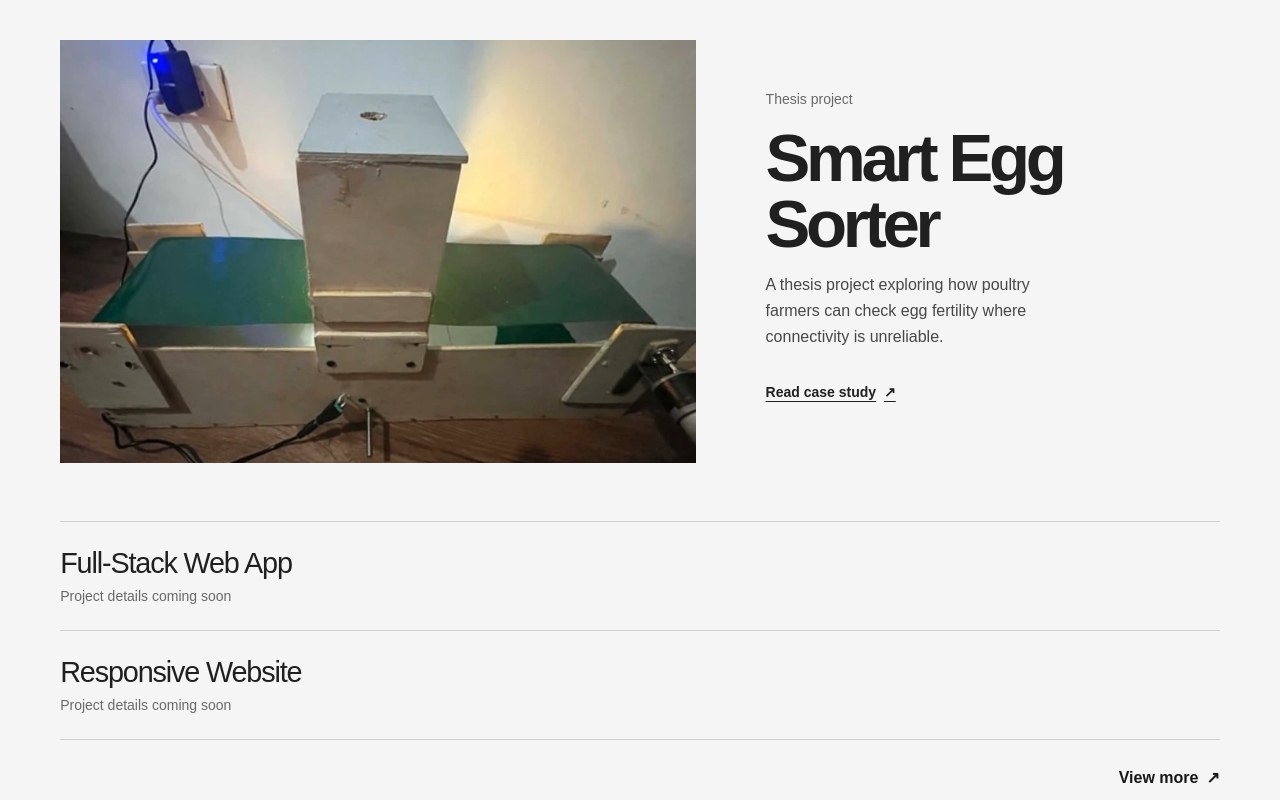
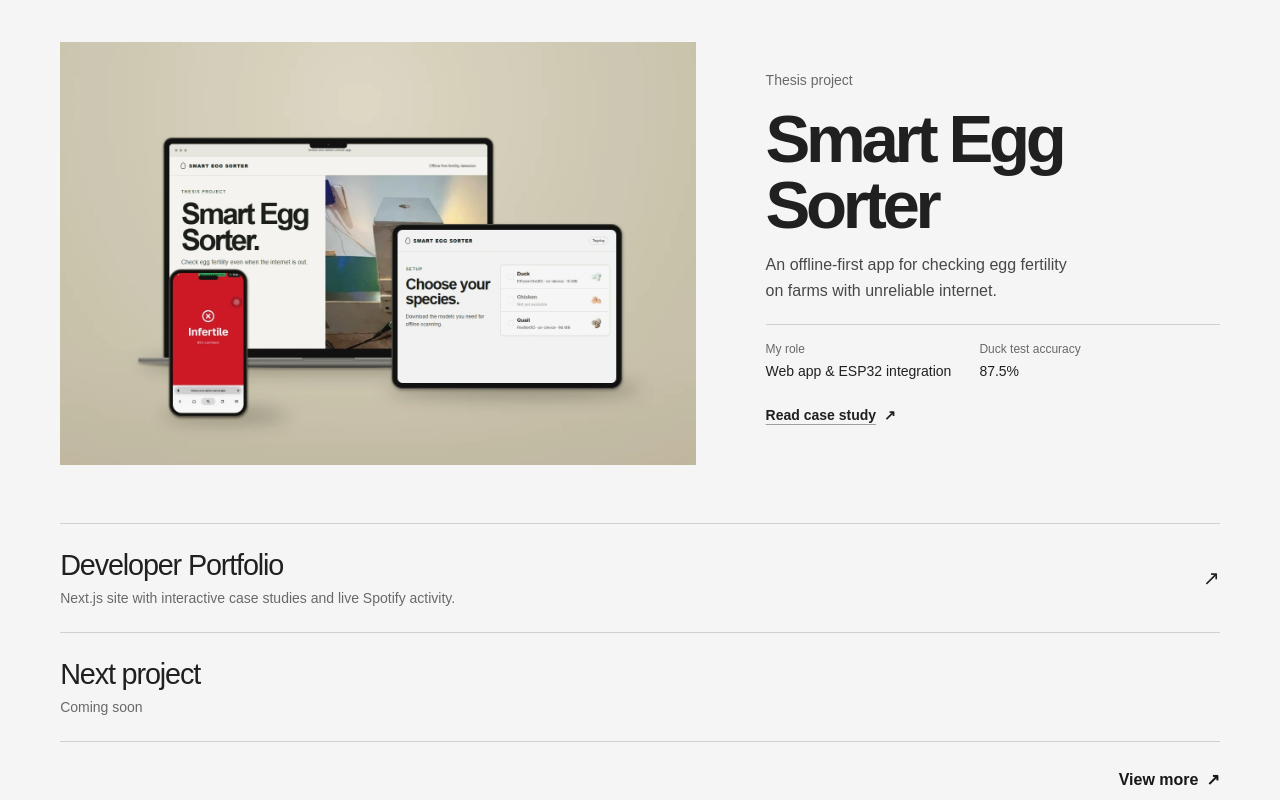
Before and after one commit to johnenabore/portfolio, a Next.js app in the folder client/: page / in a window 1280 px wide. Shown: the part 980-1780 px from the top of the page. Built offline with nearby package versions, Linux system fonts and the light colour scheme; no server answers; a web font is replaced by a local one.

Commit message:
Polish project reveals and thesis thumbnail

```diff
--- a/client/app/_components/projects/featured-project.tsx
+++ b/client/app/_components/projects/featured-project.tsx
@@ -1,36 +1,60 @@
 import Image from "next/image";
 import { smartEggSorter } from "@/data/projects";
+import { cn } from "@/lib/utils";
 import { ProjectLink } from "./project-transition";
 
+const enter = "site-motion:group-data-[reveal=waiting]/reveal:opacity-0 site-motion:group-data-[reveal=visible]/reveal:animate-section-reveal";
+
 export function FeaturedProject() {
-  const { title, description, href, image } = smartEggSorter;
+  const { title, description, href, image, contribution, duckTestAccuracy } = smartEggSorter;
 
   return (
     <article className="group/feature relative grid items-center gap-x-[6%] gap-y-6 md:grid-cols-[minmax(0,1.4fr)_minmax(0,1fr)]">
-      <div className="relative aspect-[3/2] overflow-hidden bg-[#dedbd6]">
+      <div className="relative aspect-[3/2] overflow-hidden bg-[#d3cdb9]">
+        <div className="absolute inset-0 overflow-hidden site-motion:group-data-[reveal=waiting]/reveal:opacity-0 site-motion:group-data-[reveal=visible]/reveal:animate-project-image">
           <Image
             src={image.src}
             alt={image.alt}
             fill
             sizes="(min-width: 1325px) 670px, (min-width: 768px) 52vw, 91vw"
-          className="object-cover site-motion:transition-transform site-motion:duration-700 site-motion:ease-hero-intro site-motion:group-hover/feature:scale-[1.025]"
+            className="object-cover site-motion:transition-transform site-motion:duration-700 site-motion:ease-hero-intro site-motion:group-hover/feature:scale-[1.045] site-motion:group-focus-within/feature:scale-[1.045]"
           />
+        </div>
       </div>
 
       <div className="min-w-0 md:py-4">
-        <p className="mb-3 text-sm text-ring md:mb-4">Thesis project</p>
-        <h3 className="max-w-[11ch] text-[clamp(2.25rem,5.25vw,4.85rem)] leading-[.98] font-[560] tracking-[-.065em]">
+        <p className={cn("mb-3 text-sm text-ring [--hero-slide-from:.75rem] [--section-enter-delay:.19s] md:mb-4", enter)}>
+          Thesis project
+        </p>
+        <div className="overflow-hidden pb-[.1em]">
+          <h3 className={cn("max-w-[11ch] text-[clamp(2.25rem,5.25vw,4.85rem)] leading-[.98] font-[560] tracking-[-.065em] [--section-enter-delay:.26s]", enter)}>
             {title}
           </h3>
-        <p className="mt-4 max-w-[34ch] text-sm leading-relaxed text-[#484848] sm:text-base">
+        </div>
+        <p className={cn("mt-3 max-w-[34ch] text-sm leading-relaxed text-[#484848] [--hero-slide-from:1rem] [--section-enter-delay:.35s] sm:text-base", enter)}>
           {description}
         </p>
+
+        <dl className={cn("mt-5 flex flex-wrap gap-x-7 gap-y-3 border-t border-black/15 pt-4 [--hero-slide-from:1rem] [--section-enter-delay:.43s]", enter)}>
+          <div>
+            <dt className="text-xs text-ring">My role</dt>
+            <dd className="mt-1 text-sm font-medium">{contribution}</dd>
+          </div>
+          <div>
+            <dt className="text-xs text-ring">Duck test accuracy</dt>
+            <dd className="mt-1 text-sm font-medium tabular-nums">{duckTestAccuracy}</dd>
+          </div>
+        </dl>
+
         <ProjectLink
           href={href}
           projectTitle={title}
-          className="mt-3 inline-flex min-h-11 items-center gap-2 text-sm font-semibold underline underline-offset-4 after:absolute after:inset-0 md:mt-5"
+          className="group/case-link mt-3 inline-flex min-h-11 items-center text-sm font-semibold after:absolute after:inset-0"
         >
-          Read case study <span aria-hidden="true">↗</span>
+          <span className={cn("inline-flex items-center gap-2 [--hero-slide-from:.75rem] [--section-enter-delay:.51s]", enter)}>
+            <span className="underline decoration-black/35 underline-offset-4 group-hover/feature:decoration-current group-focus-visible/case-link:decoration-current">Read case study</span>
+            <span aria-hidden="true" className="site-motion:transition-transform site-motion:duration-300 site-motion:group-hover/feature:translate-x-1 site-motion:group-hover/feature:-translate-y-1">↗</span>
+          </span>
         </ProjectLink>
       </div>
     </article>
--- /dev/null
+++ b/client/app/_components/projects/project-list-reveal.tsx
@@ -0,0 +1,47 @@
+"use client";
+
+import { useEffect, useRef, type ReactNode } from "react";
+
+export function ProjectListReveal({ children }: { children: ReactNode }) {
+  const list = useRef<HTMLDivElement>(null);
+
+  useEffect(() => {
+    const container = list.current;
+    if (!container || !("IntersectionObserver" in window)) return;
+
+    const items = container.querySelectorAll<HTMLElement>("[data-project-row]");
+    const show = (item: HTMLElement) => {
+      item.dataset.projectRow = "visible";
+      observer.unobserve(item);
+    };
+    const observer = new IntersectionObserver((entries) => {
+      for (const entry of entries) {
+        const item = entry.target as HTMLElement;
+        if (entry.isIntersecting && item.dataset.projectRow === "waiting") show(item);
+      }
+    }, { rootMargin: "0px 0px -5% 0px" });
+
+    for (const item of items) {
+      item.dataset.projectRow = "waiting";
+      observer.observe(item);
+    }
+
+    function revealFocused(event: FocusEvent) {
+      const item = event.target instanceof Element
+        ? event.target.closest<HTMLElement>('[data-project-row]')
+        : null;
+      if (!item || item.dataset.projectRow === "done") return;
+      item.dataset.projectRow = "done";
+      observer.unobserve(item);
+    }
+
+    container.addEventListener("focusin", revealFocused);
+    return () => {
+      container.removeEventListener("focusin", revealFocused);
+      observer.disconnect();
+      for (const item of items) item.setAttribute("data-project-row", "");
+    };
+  }, []);
+
+  return <div ref={list}>{children}</div>;
+}
--- a/client/app/_components/projects/project-list.tsx
+++ b/client/app/_components/projects/project-list.tsx
@@ -1,3 +1,4 @@
+import type { CSSProperties } from "react";
 import type { Project } from "@/data/projects";
 import { ProjectLink } from "./project-transition";
 
@@ -8,17 +9,22 @@ type ProjectListProps = {
 
 export function ProjectList({ projects, titleLevel: Title = "h3" }: ProjectListProps) {
   return (
-    <ul className="list-none divide-y divide-black/15 border-y border-black/15 p-0">
-      {projects.map(({ id, title, subtitle, description, href }) => (
-        <li key={id}>
-          <div className="relative grid grid-cols-[minmax(0,1fr)_auto] items-center gap-4 py-5 sm:py-6">
+    <ul className="list-none border-t border-black/15 p-0">
+      {projects.map(({ id, title, subtitle, description, href }, index) => (
+        <li
+          key={id}
+          data-project-row=""
+          className="border-b border-black/15 site-motion:data-[project-row=waiting]:opacity-0 site-motion:data-[project-row=visible]:animate-project-row"
+          style={{ "--project-row-delay": index === 1 ? "90ms" : "0ms" } as CSSProperties}
+        >
+          <div className="group/project relative grid grid-cols-[minmax(0,1fr)_auto] items-center gap-4 py-5 sm:py-6">
             <div>
               <Title className="text-[clamp(1.25rem,2.25vw,2rem)] leading-tight font-medium tracking-[-.04em]">
                 {href ? (
                   <ProjectLink
                     href={href}
                     projectTitle={title}
-                    className="underline-offset-4 after:absolute after:inset-0 hover:underline focus-visible:underline"
+                    className="underline-offset-4 after:absolute after:inset-0 group-hover/project:underline focus-visible:underline"
                   >
                     {title}
                   </ProjectLink>
@@ -26,7 +32,11 @@ export function ProjectList({ projects, titleLevel: Title = "h3" }: ProjectListP
               </Title>
               {(subtitle || description) && <p className="mt-1 text-sm text-ring">{subtitle ?? description}</p>}
             </div>
-            {href && <span aria-hidden="true" className="text-xl">↗</span>}
+            {href && (
+              <span aria-hidden="true" className="text-xl site-motion:transition-transform site-motion:duration-300 site-motion:group-hover/project:translate-x-1 site-motion:group-hover/project:-translate-y-1">
+                ↗
+              </span>
+            )}
           </div>
         </li>
       ))}
--- a/client/app/_components/projects/projects-section.tsx
+++ b/client/app/_components/projects/projects-section.tsx
@@ -6,13 +6,12 @@ import { cn } from "@/lib/utils";
 import { SectionReveal } from "../section-reveal";
 import { FeaturedProject } from "./featured-project";
 import { ProjectList } from "./project-list";
+import { ProjectListReveal } from "./project-list-reveal";
 
 const projectPreviews = [
-  { id: "preview-web-app", title: "Full-Stack Web App", subtitle: "Project details coming soon" },
-  { id: "preview-website", title: "Responsive Website", subtitle: "Project details coming soon" },
+  { id: "next-project", title: "Next project", subtitle: "Coming soon" },
+  { id: "future-project", title: "More work in progress" },
 ] satisfies readonly Project[];
-
-const reveal = "[--hero-slide-from:1.25rem] site-motion:group-data-[reveal=waiting]/reveal:opacity-0 site-motion:group-data-[reveal=visible]/reveal:animate-section-reveal";
 
 export function ProjectsSection() {
   const selected = [
@@ -22,28 +21,33 @@ export function ProjectsSection() {
 
   return (
     <SectionReveal id="projects" className={cn("min-h-svh snap-start snap-always bg-accent pb-[clamp(3rem,7vw,6rem)]", sectionFont.className)}>
-      <header className="relative grid justify-items-center overflow-hidden pt-[clamp(5rem,9.4vw,7.75rem)] site-motion:group-data-[reveal=waiting]/reveal:opacity-0 site-motion:group-data-[reveal=visible]/reveal:animate-project-heading">
-        <span aria-hidden="true" className="pointer-events-none absolute top-[clamp(1.4rem,2.45vw,2rem)] left-1/2 -translate-x-1/2 text-[clamp(3.3rem,10.3vw,10rem)] leading-none font-bold tracking-[.13em] whitespace-nowrap text-[#ededed]">
+      <header className="relative grid justify-items-center overflow-hidden pt-[clamp(5rem,9.4vw,7.75rem)]">
+        <span aria-hidden="true" className="pointer-events-none absolute top-[clamp(1.4rem,2.45vw,2rem)] left-1/2 -translate-x-1/2 text-[clamp(3.3rem,10.3vw,10rem)] leading-none font-bold tracking-[.13em] whitespace-nowrap text-[#ededed] site-motion:group-data-[reveal=waiting]/reveal:opacity-0 site-motion:group-data-[reveal=visible]/reveal:animate-project-heading">
           PORTFOLIO
         </span>
-        <h2 id="projects-title" className="relative text-center text-[clamp(2rem,4.3vw,3.5rem)] leading-[1.05] font-[520] tracking-[-.018em] uppercase">
-          /Projects
-        </h2>
+        <div className="relative overflow-hidden pb-0.5">
+          <h2 id="projects-title" className="text-center text-[clamp(2rem,4.3vw,3.5rem)] leading-[1.05] font-[520] tracking-[-.018em] uppercase [--section-enter-delay:.1s] site-motion:group-data-[reveal=waiting]/reveal:opacity-0 site-motion:group-data-[reveal=visible]/reveal:animate-section-reveal">
+            /Projects
+          </h2>
+        </div>
       </header>
 
       <div className="mx-auto mt-[clamp(2rem,4.8vw,4.5rem)] w-[90.6%] max-w-[75rem]">
-        <div className={cn(reveal, "[--section-enter-delay:.25s]")}>
-          <FeaturedProject />
-        </div>
+        <FeaturedProject />
 
-        <div className={cn(reveal, "mt-[clamp(2rem,4.5vw,4rem)] [--section-enter-delay:.4s]")}>
-          <ProjectList projects={selected} />
-        </div>
+        <div className="mt-[clamp(2rem,4.5vw,4rem)]">
+          <ProjectListReveal>
+            <ProjectList projects={selected} />
 
-        <div className={cn(reveal, "mt-4 flex justify-end [--section-enter-delay:.55s]")}>
-          <Button asChild variant="link" className="min-h-11 px-0 text-sm font-semibold sm:text-base">
-            <Link href="/projects">View more <span aria-hidden="true">↗</span></Link>
-          </Button>
+            <div data-project-row="" className="group/more mt-4 flex justify-end [--project-row-delay:160ms] site-motion:data-[project-row=waiting]:opacity-0 site-motion:data-[project-row=visible]:animate-project-row">
+              <Button asChild variant="link" className="min-h-11 px-0 text-sm font-semibold sm:text-base">
+                <Link href="/projects">
+                  View more
+                  <span aria-hidden="true" className="site-motion:transition-transform site-motion:duration-300 site-motion:group-hover/more:translate-x-1 site-motion:group-hover/more:-translate-y-1">↗</span>
+                </Link>
+              </Button>
+            </div>
+          </ProjectListReveal>
         </div>
       </div>
     </SectionReveal>
--- /dev/null
+++ b/client/app/projects/developer-portfolio/page.tsx
@@ -0,0 +1,71 @@
+import type { Metadata } from "next";
+import Link from "next/link";
+import { sectionFont } from "@/app/fonts";
+import { cn } from "@/lib/utils";
+
+const notes = [
+  {
+    id: "browsing",
+    title: "Browsing the work",
+    description: "Each project has a short summary on the homepage. The thesis case study goes deeper with a walkthrough, clips, and technical notes.",
+  },
+  {
+    id: "navigation",
+    title: "Motion and navigation",
+    description: "The homepage snaps between sections and lets you scroll freely through longer ones. Project links use a diagonal transition, and the menu includes controls for motion and sound.",
+  },
+  {
+    id: "spotify",
+    title: "A personal touch",
+    description: "The About section shows what I’m listening to on Spotify, alongside the tools I use to build projects.",
+  },
+];
+
+export const metadata: Metadata = {
+  title: "Developer Portfolio | John Enabore",
+  description: "How I built my portfolio with Next.js, TypeScript, and Tailwind CSS.",
+};
+
+export default function DeveloperPortfolioPage() {
+  return (
+    <main className={cn("min-h-svh bg-background text-foreground", sectionFont.className)}>
+      <article className="mx-auto w-[90.6%] max-w-[75rem]">
+        <nav aria-label="Project navigation" className="border-b border-black/15 py-2">
+          <Link href="/projects" className="inline-flex min-h-11 items-center gap-2 text-sm font-medium underline-offset-4 hover:underline focus-visible:underline">
+            <span aria-hidden="true">←</span> All projects
+          </Link>
+        </nav>
+
+        <header className="pt-[clamp(3rem,7vw,6rem)] pb-8 sm:pb-12">
+          <div className="overflow-hidden pb-2">
+            <h1 data-project-entry tabIndex={-1} className="max-w-[14ch] text-[clamp(2.9rem,8vw,7rem)] leading-[.95] font-[560] tracking-[-.07em] site-motion:animate-case-title">
+              Developer Portfolio
+            </h1>
+          </div>
+          <div data-project-entry className="mt-4 site-motion:animate-case-details">
+            <p className="max-w-[48ch] text-base leading-relaxed text-[#484848] sm:text-lg">
+              I built this site to share what I’m working on and show how each project came together.
+            </p>
+            <p className="mt-4 text-sm text-ring">Next.js · TypeScript · Tailwind CSS</p>
+          </div>
+        </header>
+
+        <div className="border-t border-black/15 pb-[clamp(3rem,8vw,7rem)]">
+          {notes.map(({ id, title, description }) => (
+            <section
+              key={id}
+              id={id}
+              className="grid gap-2 border-b border-black/15 py-5 sm:grid-cols-[minmax(0,1fr)_minmax(0,2fr)] sm:gap-8 sm:py-6"
+            >
+              <h2 className="text-xl font-medium tracking-tight">{title}</h2>
+              <p className="max-w-[56ch] text-sm leading-relaxed text-[#484848] sm:text-base">{description}</p>
+            </section>
+          ))}
+          <Link href="/#projects" className="mt-4 inline-flex min-h-11 items-center gap-2 text-sm font-semibold underline underline-offset-4">
+            Back to portfolio <span aria-hidden="true">↗</span>
+          </Link>
+        </div>
+      </article>
+    </main>
+  );
+}
--- a/client/app/projects/smart-egg-sorter/page.tsx
+++ b/client/app/projects/smart-egg-sorter/page.tsx
@@ -83,7 +83,7 @@ export default function SmartEggSorterPage() {
           </header>
 
           <div data-project-entry className="mt-10 grid gap-3 border-y border-border py-4 text-sm site-motion:animate-case-meta sm:grid-cols-3 sm:gap-5">
-            <p><span className="mr-2 text-ring">Role</span> Web app and device integration</p>
+            <p><span className="mr-2 text-ring">Role</span> {smartEggSorter.contribution}</p>
             <p><span className="mr-2 text-ring">Live demo</span> Link pending</p>
             <p><span className="mr-2 text-ring">Source code</span> Link pending</p>
           </div>
@@ -163,7 +163,7 @@ export default function SmartEggSorterPage() {
               <section id="outcome" tabIndex={-1} className="scroll-mt-8">
                 <h2 className="mb-4 text-3xl font-semibold tracking-[-.045em] sm:text-4xl">Outcome</h2>
                 <p className="max-w-[65ch] leading-relaxed text-[#484848]">
-                  The prototype brings device pairing, live sensor events, and on-device species classification into one app. The walkthrough shows how those parts work together in the field workflow.
+                  The prototype brings device pairing, live sensor events, and on-device species classification into one app. The EfficientNetB0 model reached {smartEggSorter.duckTestAccuracy} accuracy on the duck egg test set.
                 </p>
               </section>
             </div>
--- a/client/data/projects.ts
+++ b/client/data/projects.ts
@@ -14,13 +14,23 @@ export const smartEggSorter = {
   id: "smart-egg-sorter",
   title: "Smart Egg Sorter",
   subtitle: "Offline-first computer vision",
-  description: "A thesis project exploring how poultry farmers can check egg fertility where connectivity is unreliable.",
+  description: "An offline-first app for checking egg fertility on farms with unreliable internet.",
   href: "/projects/smart-egg-sorter",
   image: {
-    src: "/projects/smart-egg-sorter/thesis-cover.webp",
-    alt: "The Smart Egg Sorter prototype with its central egg chute and sorting gates.",
+    src: "/projects/smart-egg-sorter/thesis-website-mockup.webp",
+    alt: "Smart Egg Sorter on a laptop, tablet, and phone showing the prototype, species selection, and a scan result.",
   },
   tags: ["Computer Vision", "Offline-first PWA", "ESP32"],
-} satisfies Project;
+  contribution: "Web app & ESP32 integration",
+  duckTestAccuracy: "87.5%",
+} satisfies Project & { contribution: string; duckTestAccuracy: string };
 
-export const projects: readonly Project[] = [smartEggSorter];
+export const projects: readonly Project[] = [
+  smartEggSorter,
+  {
+    id: "developer-portfolio",
+    title: "Developer Portfolio",
+    subtitle: "Next.js site with interactive case studies and live Spotify activity.",
+    href: "/projects/developer-portfolio",
+  },
+];
```
Also changed, not shown: client/app/globals.css (+13 -0 lines), client/public/projects/smart-egg-sorter/thesis-website-mockup.webp (added). Lines whose indentation alone changed are shown as unchanged.
